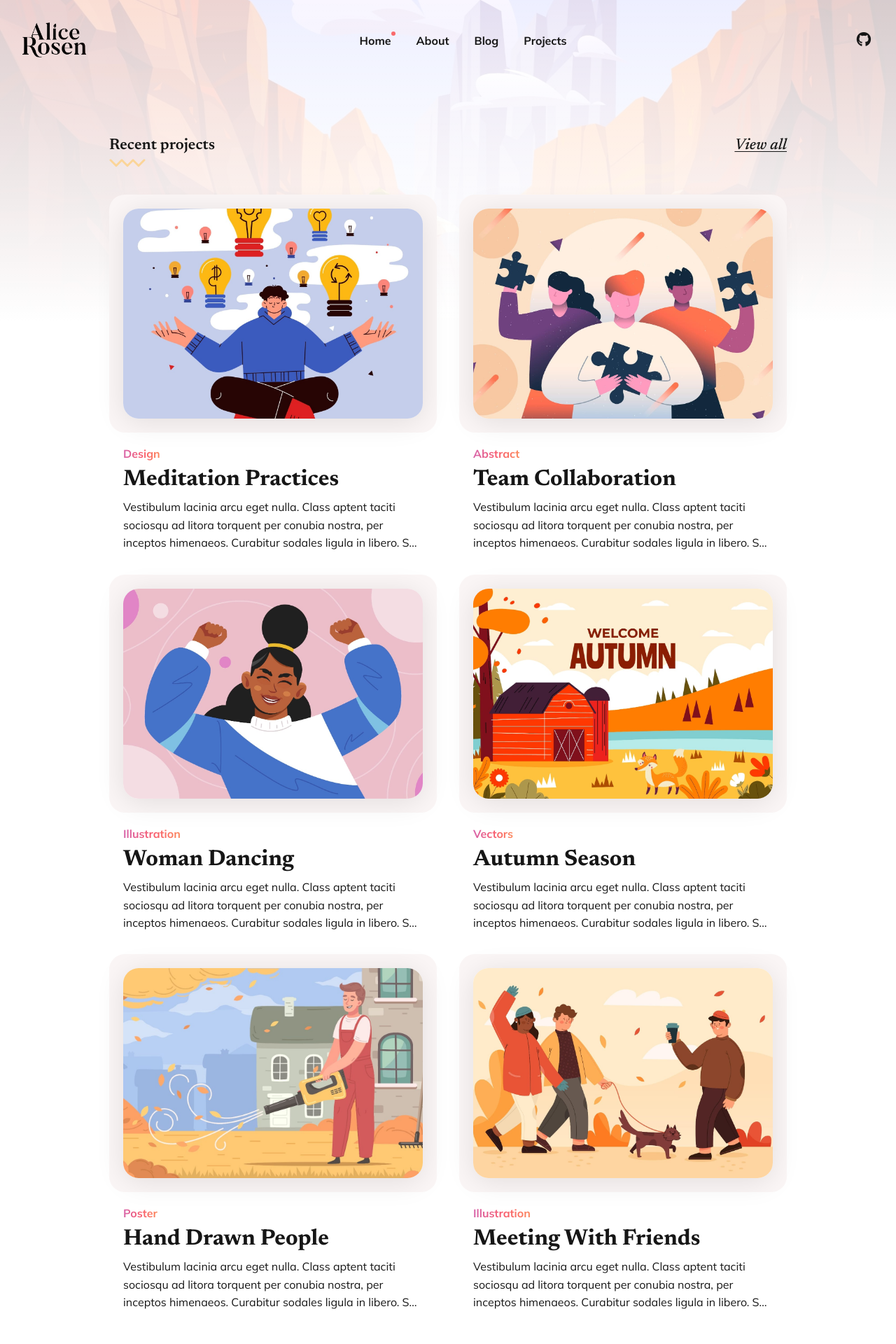
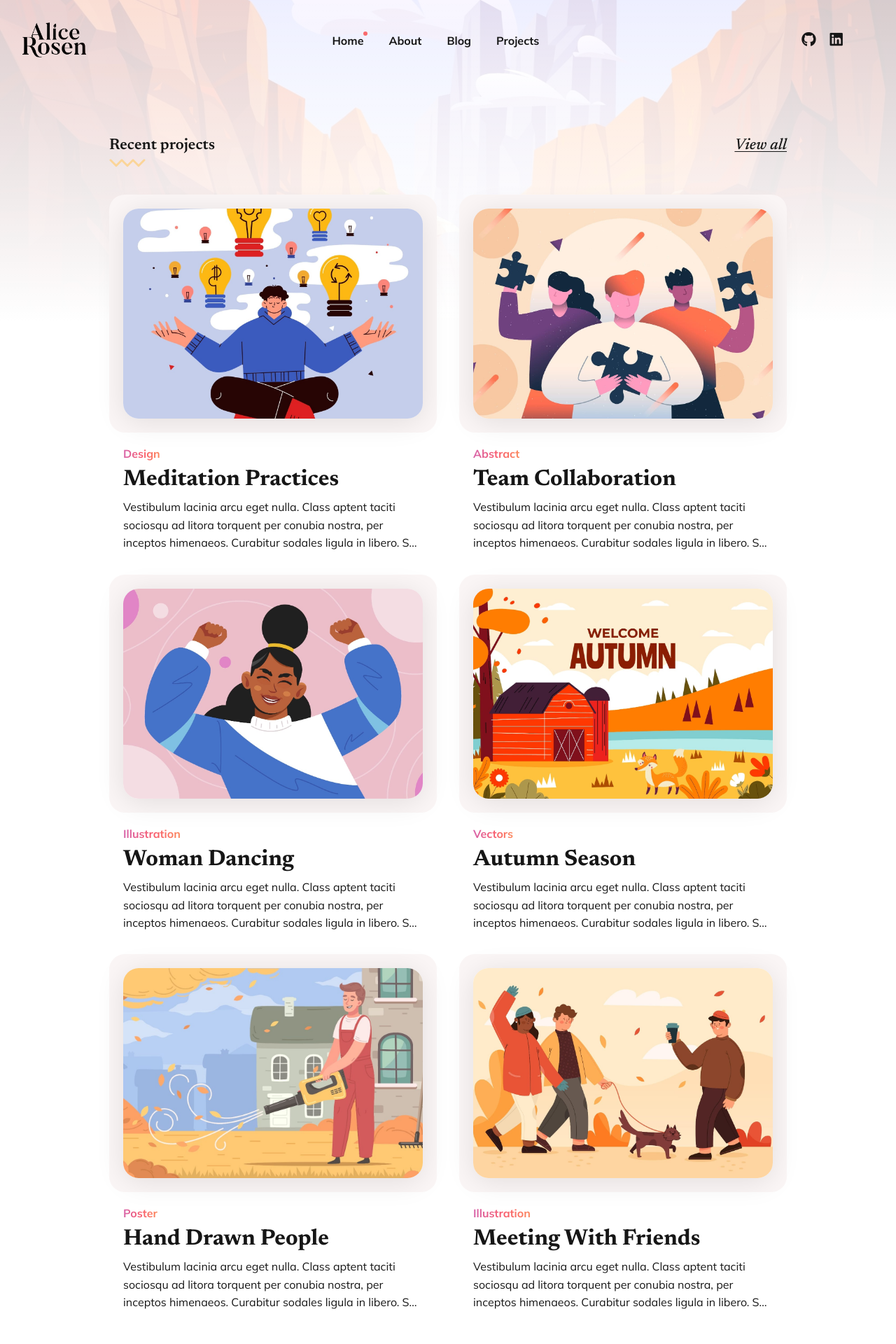
Before and after one commit to alice-rosen/alice-rosen.github.io, a Jekyll site: the page built from index.html, in a window 1280 px wide. Shown: the top 1920 px of the page at 70% size. Built offline with Jekyll 4.4.1, drawn with Linux system fonts in a browser that asks for light colours; the list of posts is cut into pages by our own code.

Commit message:
Add LinkedIn and ORCID links to social settings

```diff
--- a/_data/settings.yml
+++ b/_data/settings.yml
@@ -29,8 +29,11 @@ menu_settings:
 #-------------------------------
 # Social Settings
 social:
-- {icon: "fa-brands fa-bluesky", link: "https://bsky.app/profile/alice-rosen.bsky.social"}
-- {icon: "fa-brands fa-github", link: "https://github.com/alice-rosen/"}
+  - {icon: "fa-brands fa-bluesky", link: "https://bsky.app/profile/alice-rosen.bsky.social"}
+  - {icon: "fa-brands fa-github", link: "https://github.com/alice-rosen/"}
+  - {icon: "fa-brands fa-linkedin", link: "https://www.linkedin.com/in/alicemrosen/"}
+  - {icon: "ai ai-orcid", link: "https://orcid.org/0000-0002-4808-8318"}
+  - {icon: "ai ai-google-scholar", link: "https://scholar.google.com/citations?user=Ih0mxsIAAAAJ&hl=en"}
 
 # Example of adding a new link to the header and footer - {icon: "fa-brands fa-youtube", link: "https://youtube.com"}
 # Other icons can be found at https://fontawesome.com/icons
```
